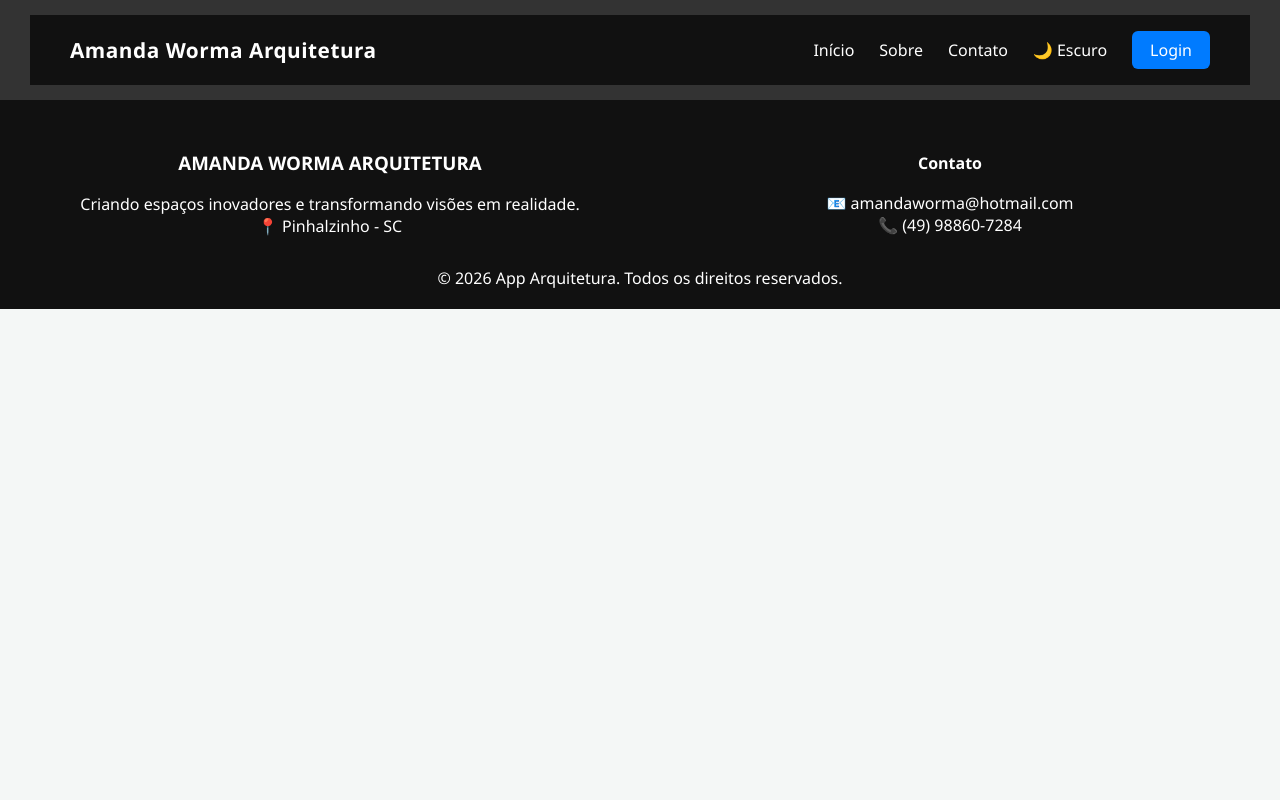
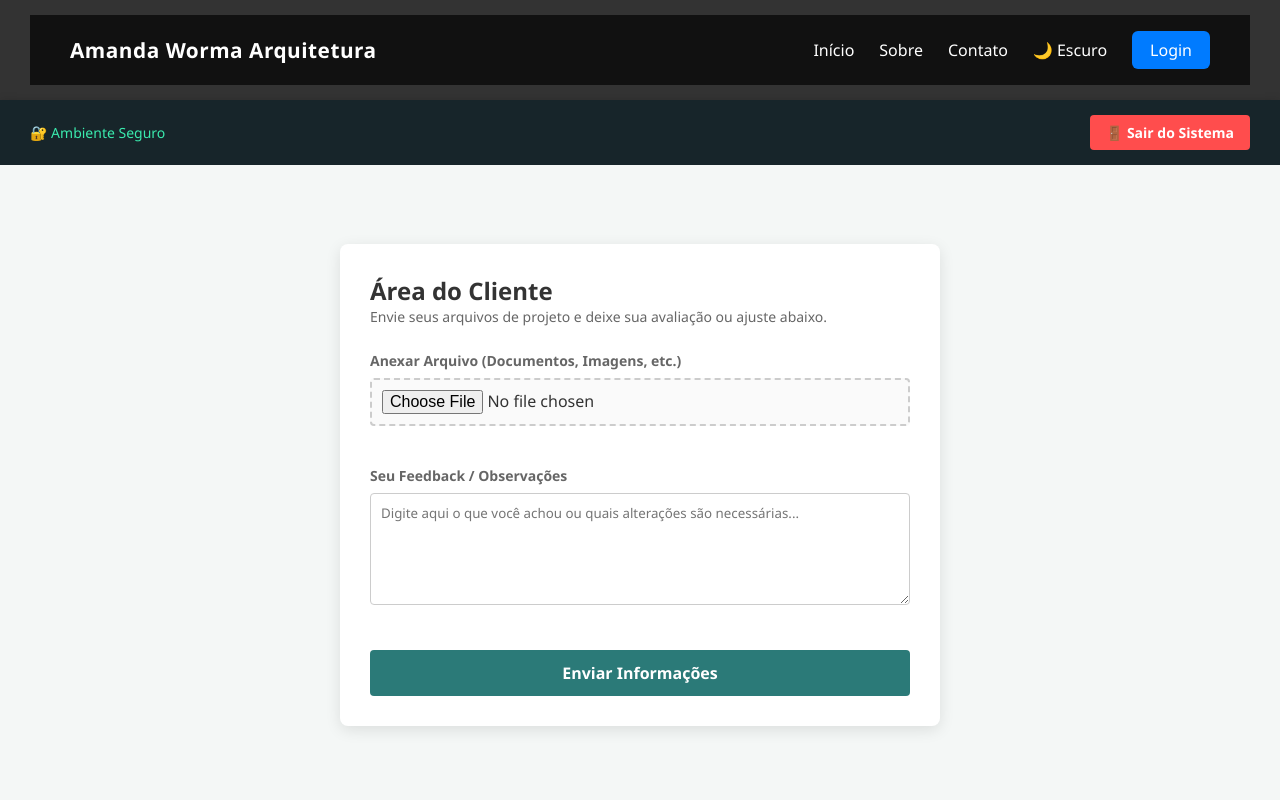
Before and after one commit to 06mateus/vue-project, a Vue app: page /dashboard in a window 1280 px wide. Shown: the top 800 px of the page. Built offline with nearby package versions, Linux system fonts and the light colour scheme.

Commit message:
Após fazer login abre tela para anexar arquivo. Não está funcionando direito.

```diff
--- /dev/null
+++ b/src/layouts/SiteLayout.vue
@@ -0,0 +1,46 @@
+<script setup>
+import { ref, onMounted } from 'vue'
+import { RouterLink, RouterView } from 'vue-router'
+
+const tema = ref('light')
+
+const alternarTema = () => {
+  if (tema.value === 'dark') {
+    tema.value = 'light'
+    document.documentElement.removeAttribute('data-theme')
+    localStorage.setItem('tema', 'light')
+  } else {
+    tema.value = 'dark'
+    document.documentElement.setAttribute('data-theme', 'dark')
+    localStorage.setItem('tema', 'dark')
+  }
+}
+
+onMounted(() => {
+  const salvo = localStorage.getItem('tema')
+  if (salvo === 'dark') {
+    tema.value = 'dark'
+    document.documentElement.setAttribute('data-theme', 'dark')
+  }
+})
+</script>
+
+<template>
+  <header>
+    <nav class="navbar">
+      <div class="logo">MeuSite</div>
+      <ul class="nav-links">
+        <li><RouterLink to="/">Início</RouterLink></li>
+        <li><a href="#">Sobre</a></li>
+        <li>
+          <button @click="alternarTema" style="background: none; border: none; color: white; cursor: pointer;">
+            {{ tema === 'dark' ? '☀️ Claro' : '🌙 Escuro' }}
+          </button>
+        </li>
+        <li><RouterLink to="/login" class="btn-menu-login">Login</RouterLink></li>
+      </ul>
+    </nav>
+  </header>
+
+  <RouterView />
+</template>
--- a/src/router/index.js
+++ b/src/router/index.js
@@ -1,32 +1,37 @@
 import { createRouter, createWebHistory } from 'vue-router'
+import SiteLayout from '../layouts/SiteLayout.vue' // Importa o layout com menu
 import HomeView from '../views/HomeView.vue'
 import LoginView from '../views/LoginView.vue'
-import AboutView from '../views/AboutView.vue'
+import DashboardView from '../views/DashboardView.vue' // Seu sub-sistema de anexos
 
 const router = createRouter({
   history: createWebHistory(import.meta.env.BASE_URL),
   routes: [
+    // 1. GRUPO DO SITE PÚBLICO (Com Menu)
     {
-      path: '/home',
-      name: 'inicio',
-      component: HomeView,
+      path: '/',
+      component: SiteLayout,
+      children: [
+        {
+          path: '', // Fica vazio porque herda o '/' do pai (Página Inicial)
+          name: 'home',
+          component: HomeView
+        },
+        {
+          path: 'login', // Vai virar '/login' na URL
+          name: 'login',
+          component: LoginView
+        }
+      ]
     },
+
+    // 2. ROTA DO SUB-SISTEMA ISOLADO (Sem Menu)
     {
-      path: '/login',
-      name: 'login',
-      component: LoginView,
-    },
-    {
-      path: '/about',
-      name: 'sobre',
-      component: AboutView,
-    },
-    {
-      path: '/contact',
-      name: 'contato',
-      component: () => import('../views/ContactView.vue')
-    },
-  ],
+      path: '/dashboard',
+      name: 'dashboard',
+      component: DashboardView // 👈 Carrega direto a tela, sem passar pelo SiteLayout!
+    }
+  ]
 })
 
 export default router
--- /dev/null
+++ b/src/views/DashboardView.vue
@@ -0,0 +1,184 @@
+<script setup>
+import { ref } from 'vue'
+import { useRouter } from 'vue-router' // 👈 Importado para fazer o redirecionamento ao deslogar
+
+const router = useRouter() // 👈 Inicializa o gerenciador de rotas
+
+const arquivo = ref(null)
+const feedbackCliente = ref('')
+const statusMensagem = ref('')
+const statusCor = ref('')
+
+// Função para deslogar do sub-sistema e voltar ao site público
+const fazerLogout = () => {
+  localStorage.removeItem('usuarioLogado') // Limpa os dados de login
+  router.push('/') // Joga o usuário de volta para a página inicial com o menu público
+}
+
+// Captura o arquivo quando o usuário seleciona
+const lidarComArquivo = (evento) => {
+  const arquivoSelecionado = evento.target.files[0]
+  if (arquivoSelecionado) {
+    arquivo.value = arquivoSelecionado
+  }
+}
+
+// Simula o envio dos dados
+const enviarDados = () => {
+  if (!arquivo.value && !feedbackCliente.value.trim()) {
+    statusCor.value = 'red'
+    statusMensagem.value = 'Por favor, anexe um arquivo ou digite um feedback.'
+    return
+  }
+
+  statusCor.value = 'green'
+  statusMensagem.value = 'Enviando dados com sucesso...'
+
+  // Simulação de requisição de rede (API)
+  setTimeout(() => {
+    console.log('Arquivo enviado:', arquivo.value ? arquivo.value.name : 'Nenhum')
+    console.log('Feedback enviado:', feedbackCliente.value)
+
+    statusMensagem.value = 'Obrigado! Arquivo e feedback recebidos com sucesso.'
+
+    // Limpa os campos após o envio
+    arquivo.value = null
+    feedbackCliente.value = ''
+    document.getElementById('campo-arquivo').value = '' // Limpa o input do HTML
+  }, 2000)
+}
+</script>
+
+<template>
+  <div class="topo-sistema">
+    <div class="status-badge">🔐 Ambiente Seguro</div>
+    <button @click="fazerLogout" class="btn-sair">🚪 Sair do Sistema</button>
+  </div>
+
+  <main class="conteudo">
+    <div class="dashboard-card">
+      <h2>Área do Cliente</h2>
+      <p class="subtitulo">Envie seus arquivos de projeto e deixe sua avaliação ou ajuste abaixo.</p>
+
+      <form @submit.prevent="enviarDados" class="form-dashboard">
+        <div class="input-group">
+          <label for="campo-arquivo">Anexar Arquivo (Documentos, Imagens, etc.)</label>
+          <input
+            type="file"
+            id="campo-arquivo"
+            @change="lidarComArquivo"
+            class="input-file"
+          >
+          <p v-if="arquivo" class="arquivo-nome">📌 Arquivo selecionado: {{ arquivo.name }}</p>
+        </div>
+
+        <div class="input-group">
+          <label for="feedback">Seu Feedback / Observações</label>
+          <textarea
+            id="feedback"
+            v-model="feedbackCliente"
+            placeholder="Digite aqui o que você achou ou quais alterações são necessárias..."
+            rows="5"
+            required
+          ></textarea>
+        </div>
+
+        <button type="submit" class="btn-enviar">Enviar Informações</button>
+      </form>
+
+      <p v-if="statusMensagem" class="mensagem" :style="{ color: statusCor }">
+        {{ statusMensagem }}
+      </p>
+    </div>
+  </main>
+</template>
+
+<style scoped>
+/* Estilos específicos para a barra de topo do sub-sistema */
+.topo-sistema {
+  display: flex;
+  justify-content: space-between;
+  align-items: center;
+  padding: 15px 30px;
+  background-color: #17252a; /* Cor escura profissional */
+  color: white;
+  box-shadow: 0 2px 10px rgba(0, 0, 0, 0.2);
+}
+.status-badge {
+  font-size: 14px;
+  font-weight: 500;
+  color: #3aebae;
+}
+.btn-sair {
+  background-color: #ff4d4d;
+  color: white;
+  border: none;
+  padding: 8px 16px;
+  border-radius: 4px;
+  cursor: pointer;
+  font-weight: bold;
+  font-size: 14px;
+  transition: background 0.2s, transform 0.1s;
+}
+.btn-sair:hover {
+  background-color: #cc3333;
+}
+.btn-sair:active {
+  transform: scale(0.95);
+}
+
+/* Seus estilos originais da tela */
+.dashboard-card {
+  background-color: var(--card-bg, #ffffff);
+  padding: 30px;
+  border-radius: 8px;
+  box-shadow: 0 4px 15px rgba(0, 0, 0, 0.1);
+  max-width: 600px;
+  width: 100%;
+  margin: 40px auto;
+}
+.subtitulo {
+  color: #666;
+  margin-bottom: 25px;
+  font-size: 14px;
+}
+.form-dashboard {
+  display: flex;
+  flex-direction: column;
+  gap: 20px;
+}
+textarea {
+  width: 100%;
+  padding: 10px;
+  border: 1px solid #ccc;
+  border-radius: 4px;
+  resize: vertical;
+  font-family: inherit;
+}
+.input-file {
+  padding: 10px;
+  border: 2px dashed #ccc;
+  border-radius: 4px;
+  cursor: pointer;
+  background-color: rgba(0,0,0,0.02);
+}
+.arquivo-nome {
+  font-size: 13px;
+  color: #2b7a78;
+  margin-top: 5px;
+}
+.btn-enviar {
+  background-color: #2b7a78;
+  color: white;
+  border: none;
+  padding: 12px;
+  border-radius: 4px;
+  cursor: pointer;
+  font-weight: bold;
+  font-size: 16px;
+  transition: background 0.2s;
+}
+.btn-enviar:hover {
+  background-color: #17252a;
+}
+</style>
--- a/src/views/LoginView.vue
+++ b/src/views/LoginView.vue
@@ -14,7 +14,7 @@ const realizarLogin = () => {
     mensagemText.value = "Login realizado com sucesso! Redirecionando..."
 
     setTimeout(() => {
-      router.push('/') // Redireciona o usuário para a Home usando o Vue Router
+      router.push('/dashboard')
     }, 1500)
   } else {
     mensagemCor.value = "red"
```
